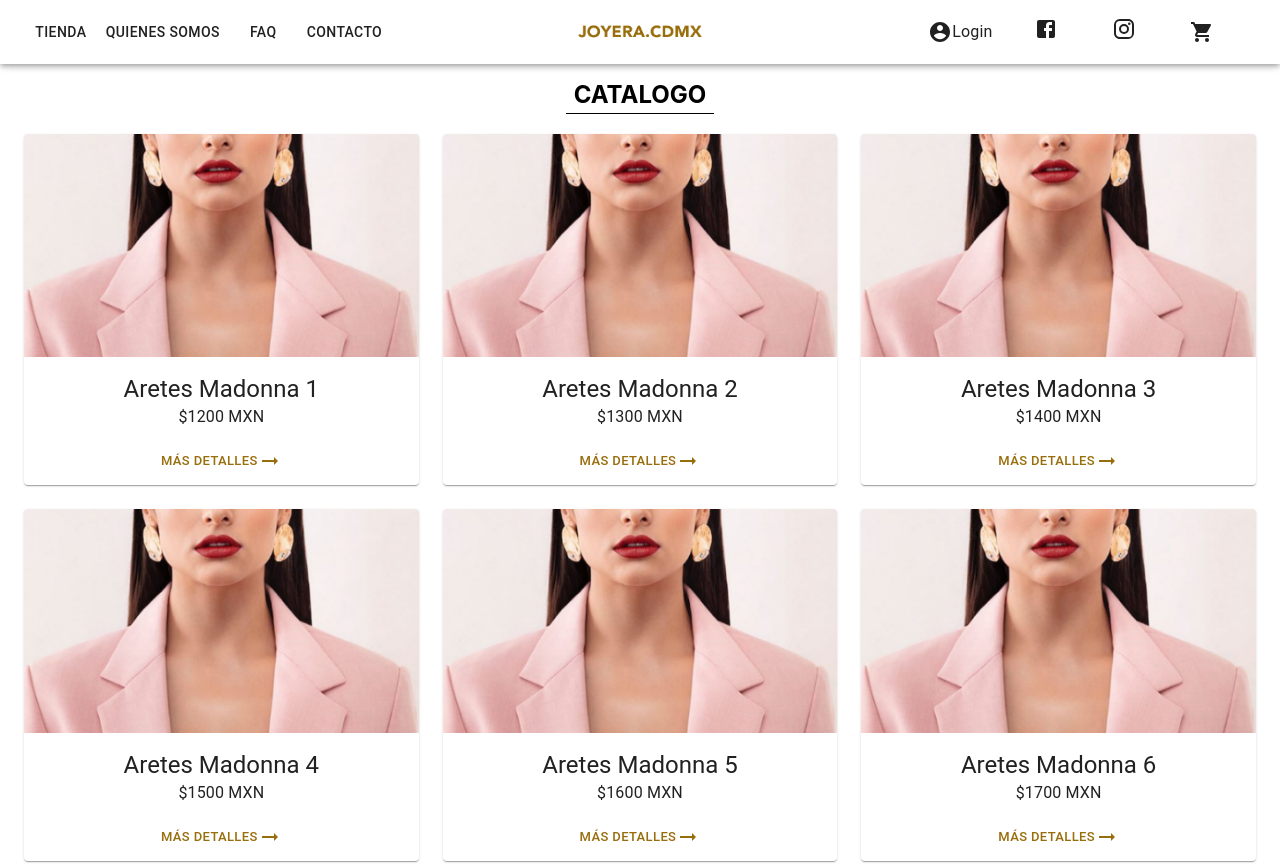
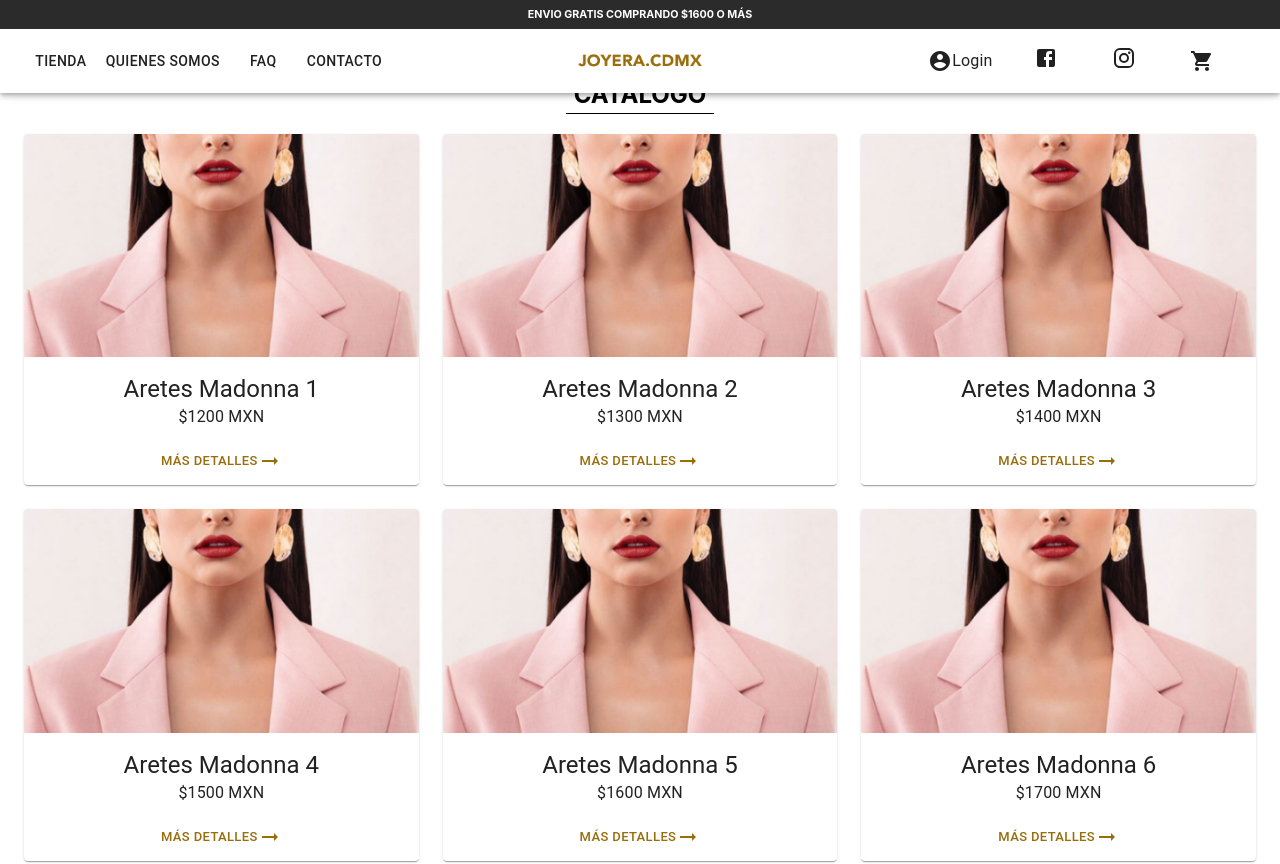
Before and after one commit to XarenySC/joyeracdmx, a React (Create React App) app: page / in a window 1280 px wide. Shown: the top 864 px of the page. Built offline with nearby package versions, Linux system fonts and the light colour scheme.

Commit message:
Agrega header

```diff
--- a/src/components/Navbar.js
+++ b/src/components/Navbar.js
@@ -30,6 +30,14 @@ const useStyles = makeStyles(theme => ({
 	center: {
 		display: "flex",
 		justifyContent: "center"
+	},
+	header:{
+		//padding: theme.spacing(1)
+		margin: theme.spacing(1)
+	},
+	headerContainer:{
+		backgroundColor: "#2B2B2B",
+		color: "#FFF"
 	},
 	logo: {
 		width: "25%"
@@ -144,6 +152,9 @@ export default function PrimarySearchAppBar() {
 	return (
 		<div className={classes.grow}>
 			<AppBar color="white" position="fixed">
+				<div className={`${classes.headerContainer} ${classes.center}`}>
+					<h6 className={classes.header}>ENVIO GRATIS COMPRANDO $1600 O MÁS</h6>
+				</div>
 				<Toolbar>
 					<div className={`${classes.menuSection} ${classes.sectionDesktop}`}>
 						<Button>TIENDA</Button>
@@ -181,10 +192,7 @@ export default function PrimarySearchAppBar() {
 								<Instagram />
 							</Link>
 						</IconButton>
-						<IconButton
-							aria-label="Carrito"
-							color="inherit"
-						>
+						<IconButton aria-label="Carrito" color="inherit">
 							<ShoppingCart />
 						</IconButton>
 					</div>
```
